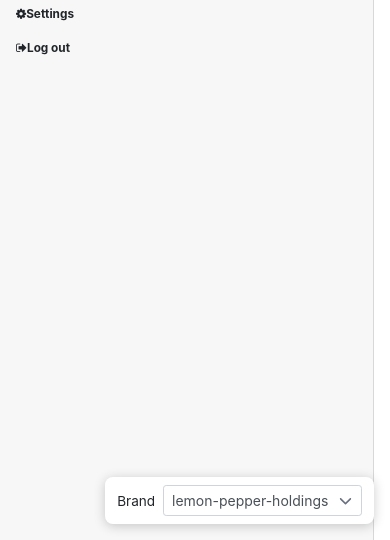
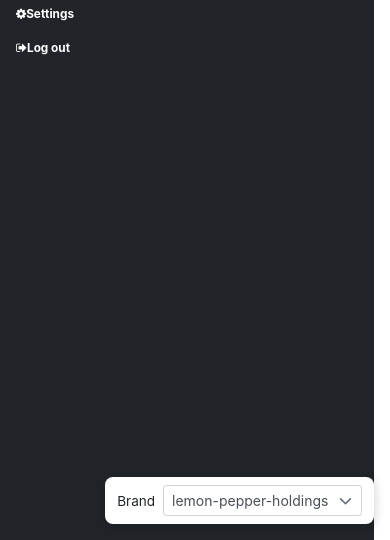
Before and after one commit to Mountview-Consulting/dash-facelift-v2, a plain HTML site: page preview/index.html in a window 390 px wide. Shown: the part 304-844 px from the top of the page. Drawn offline with nearby package versions, Linux system fonts and the light colour scheme.

Commit message:
Add right-side modal and sidebar colors
Add responsive Bootstrap-style right-side modal and transparent background utility. Define gray palette and sidebar background, hover, and active colors for Lemon Pepper Holdings.

```diff
--- a/brands/lemon-pepper-holdings.scss
+++ b/brands/lemon-pepper-holdings.scss
@@ -15,6 +15,16 @@
     --brand-opal-uk: #00a78a;
     --brand-opal-us: #006938;
 
+    --brand-gray-100: #f8f9fa;
+    --brand-gray-200: #e9ecef;
+    --brand-gray-300: #dee2e6;
+    --brand-gray-400: #ced4da;
+    --brand-gray-500: #adb5bd;
+    --brand-gray-600: #6c757d;
+    --brand-gray-700: #495057;
+    --brand-gray-800: #343a40;
+    --brand-gray-900: #212529;
+
     // Header
     --t-header-bg-color:     var(--brand-black);
     --t-header-text-color:   var(--brand-white);
@@ -23,6 +33,13 @@
     --t-header-height:       3.5rem;
 
     // Sidebar
-    --t-sidebar-active-border-color:    var(--brand-opal-uk);
-    --t-sidebar-active-border-width:    6px;
+    --t-sidebar-bg-color:               var(--brand-gray-900);
+    --t-sidebar-text-color:             var(--brand-white);
+    --t-sidebar-active-bg-color:        var(--brand-opal-uk);
+    --t-sidebar-active-text-color:      var(--brand-white);
+    --t-sidebar-hover-bg-color:         var(--brand-opal);
+    --t-sidebar-hover-text-color:       var(--brand-white);
+
+    // Main
+    // --t-main-bg-color:      var(--brand-gray-300);
 }
--- /dev/null
+++ b/src/vendors/bootstrap/_colors.scss
@@ -0,0 +1,13 @@
+// extends bootstrap colors
+
+$color-map: (
+    'transparent' : transparent,
+);
+
+
+
+@each $color, $value in $color-map {
+    .bg-#{$color} {
+        background-color: $value !important;
+    }
+}
--- /dev/null
+++ b/src/vendors/bootstrap/_modal.scss
@@ -0,0 +1,44 @@
+@use '../../abstracts/breakpoints' as bp;
+
+.modal {
+    $root: &;
+
+    @include bp.up(md) {
+        &.modal-right {
+            .modal-dialog {
+                position: fixed;
+                top: 0;
+                right: 0;
+                bottom: 0;
+                width: 420px;
+                max-width: 100%;
+                height: 100%;
+                margin: 0;
+            }
+
+            &.fade .modal-dialog {
+                transform: translateX(100%);
+                transition: transform .3s ease-out;
+
+                @media (prefers-reduced-motion: reduce) {
+                    transition: none;
+                }
+            }
+
+            &.show .modal-dialog {
+                transform: none;
+            }
+
+            .modal-content {
+                height: 100%;
+                border: 0;
+                border-left: 1px solid rgba(0, 0, 0, .2);
+                border-radius: 0;
+            }
+
+            .modal-body {
+                overflow-y: auto;
+            }
+        }
+     }
+}
--- a/src/vendors/bootstrap/index.scss
+++ b/src/vendors/bootstrap/index.scss
@@ -2,6 +2,8 @@
 // File names match Bootstrap's own scss/ files.
 @forward 'buttons';
 @forward 'card';
+@forward 'colors';
 @forward 'form-control';
+@forward 'modal';
 @forward 'nav';
 @forward 'type';
```
Also changed, not shown: dist/lemon-pepper-holdings.css, 1 other file.
